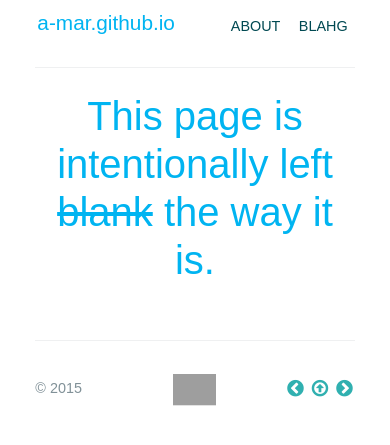
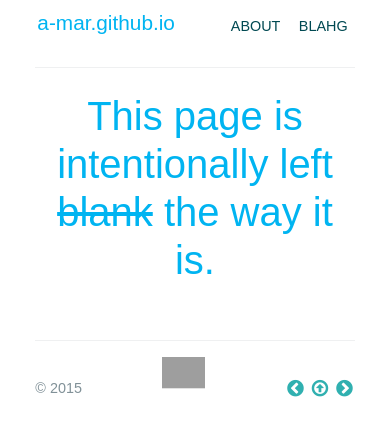
Before and after one commit to a-mar/a-mar.github.io, a Jekyll site: the page built from index.html, in a window 390 px wide. Shown: the top 445 px of the page. Built offline with Jekyll 4.4.1, drawn with Linux system fonts in a browser that asks for light colours; nearby versions of some CDN libraries; some web fonts are replaced; Markdown is read by kramdown in place of the engine named in the settings; grey boxes are pictures that could not be loaded.

Commit message:
Update main.css

```diff
--- a/stylesheets/main.css
+++ b/stylesheets/main.css
@@ -355,8 +355,8 @@ h6 {
     .site-footer {
       font-size: 0.9rem; }
     .site-footer-owner {
-      margin-top: auto;
-      padding-top: auto; } }
+      margin-top: -17px;
+      padding-top: -17px; } }
 
 li.displayed {
     display: inline;
```
